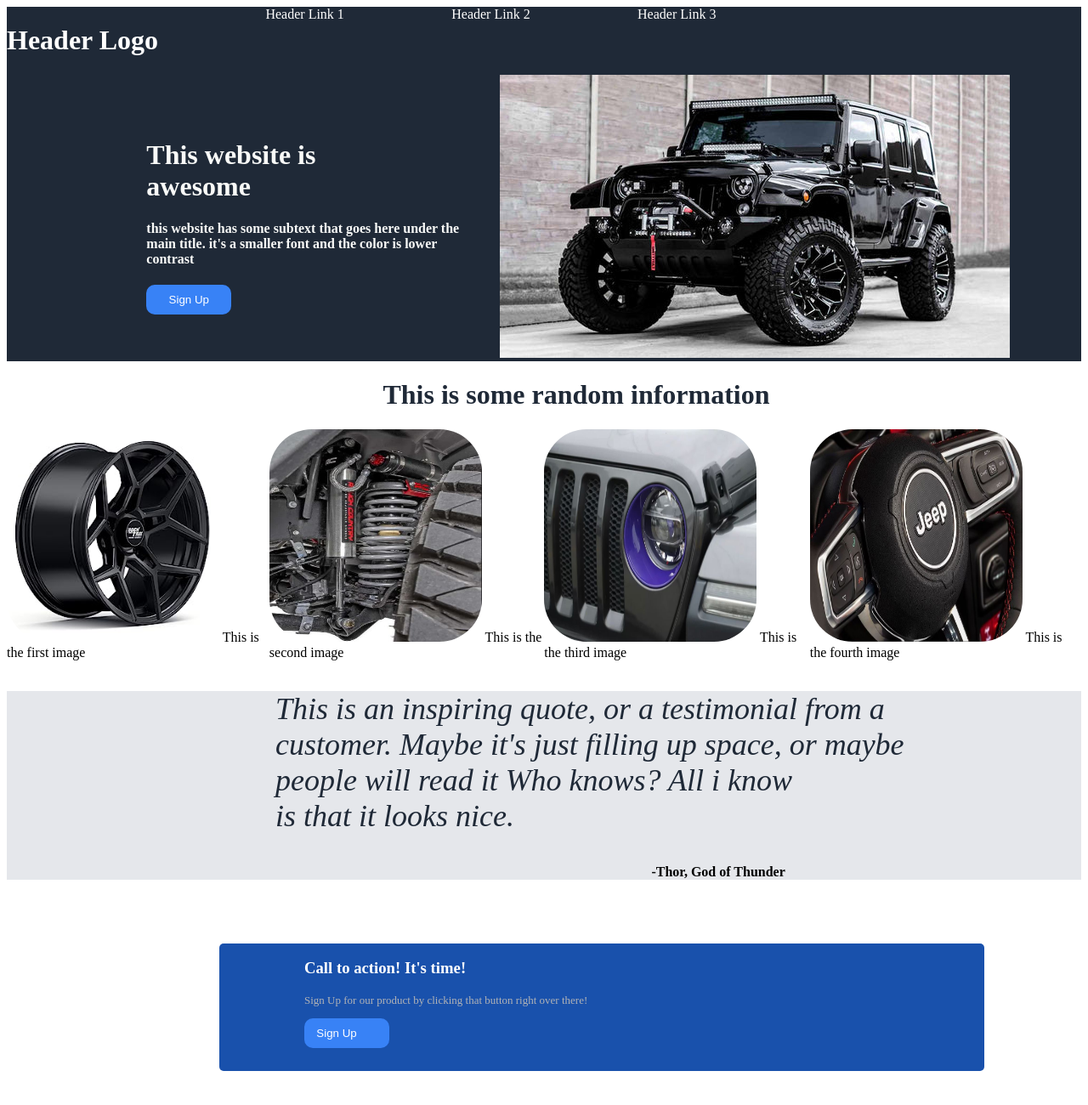
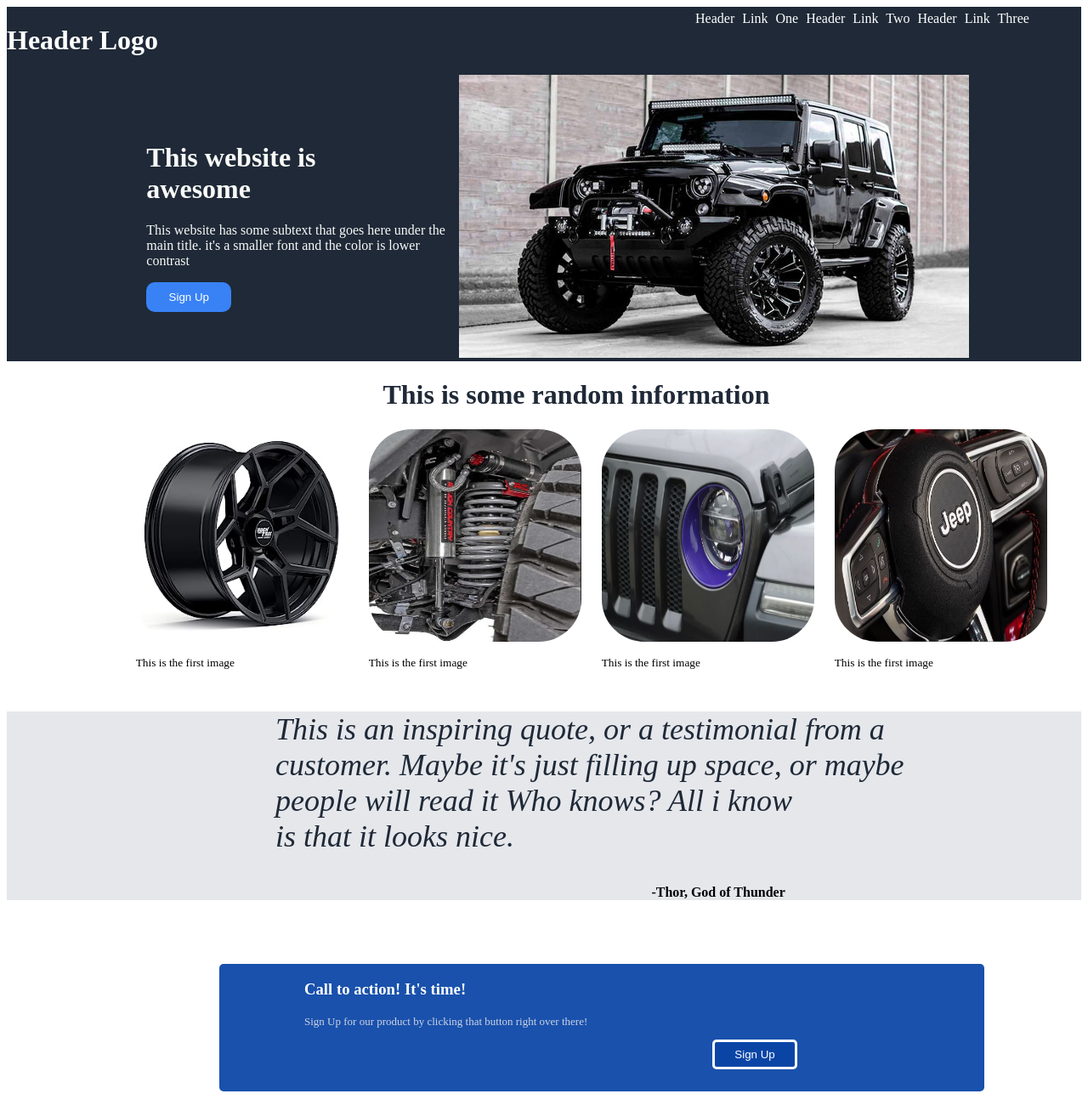
Before and after one commit to regisdush/landing-page, a plain HTML site: page index.html in a window 1280 px wide. Shown: the top 1300 px of the page at 85% size. Drawn offline with Linux system fonts and the light colour scheme.

Commit message:
Modified

```diff
--- a/index.css
+++ b/index.css
@@ -8,26 +8,33 @@
 
 
 
+
 }
 
-.nav-bar a{
+.links{
     text-decoration: none;
     color: white;
     text-transform: capitalize;
     text-align: right;
-    padding-left: 10%;
-    gap: 5rem;
+    padding-left: 50%;
     display: inline-block;
-    top: 5px;
+    padding-top: 5px;
+    word-spacing: 5px;
 }
 
+.links a{
+    text-decoration: none;
+    text-transform: capitalize;
+    color: white;
+    gap: 6rem;
+}
 .first{
     background-color: #1f2937;
     padding-top: 0%;
     display: flex;
     align-items: center;
     padding-left: 13%;
-    gap: 3rem;
+    gap: 1rem;
 
 
 }
@@ -66,6 +73,9 @@
 .second-container{
     background-color: white;
     display: flex;
+    align-items: center;
+    padding-left: 12%;
+    gap: 1.5rem;
 
 }
 
@@ -108,6 +118,10 @@
     border-radius: 20%;
 }
 
+.text-muted{
+    align-items: center;
+}
+
 .third{
     background-color: #e5e7eb;
     color: black;
@@ -141,19 +155,24 @@
     width: 800px;
     border-radius: 5px;
     padding-left: 100px;
+
 }
 
 .subscribe p{
     font-size: small;
-    color: #b2b3b6;
+    color: #ced3e4;
 
 }
 
-.subscribe button{
-    border: 1px;
+.sign-up-btn {
+    padding-left: 60%;
+}
+
+.sign-up-btn .sign-up{
+    background-color: #0945a7ee;
     border-color: white;
-    align-content: right;
-    padding-right: 30px;
+    border-radius: 5px;
+    border-style: solid;
 }
 
 
--- a/index.html
+++ b/index.html
@@ -13,9 +13,11 @@
     <div class="container">
         <div class="nav-bar">
             <h1>Header Logo</h1>
-            <a href="" class="top">Header link 1</a>
-            <a href="" class="top">Header link 2</a>
-            <a href="" class="top">Header link 3</a>
+            <div class="links">
+            <a href="" class="top">Header link One</a>
+            <a href="" class="top">Header link Two</a>
+            <a href="" class="top">Header link Three</a>
+            </div>
 
         </div>
 
@@ -24,9 +26,9 @@
             <div class="first-description">
                 <h1>This website is <br> awesome</h1>
 
-                <h4>this website has some subtext that goes here under the <br>
+                <p>This website has some subtext that goes here under the <br>
                 main title. it's a smaller font and the color is lower <br>
-            contrast</h4>
+            contrast</p>
 
             <button class="sign-up"> Sign Up</button>
 
@@ -48,22 +50,22 @@
 
             <div class="second-one">
                 <img src="../images/1.jpg" alt="One">
-                <small="text-muted">This is the first image</small>
+                <small class="text-muted"><p>This is the first image</p></small>
 
             </div>
             <div class="second-two">
                 <img src="../images/2.jpg" alt="Two">
-                <small="text-muted">This is the second image</small>
+                <small class="text-muted"><p>This is the first image</p></small>
 
             </div>
             <div class="second-three">
                 <img src="../images/3.jpg" alt="Three">
-                <small="text-muted">This is the third image</small>
+                <small class="text-muted"><p>This is the first image</p></small>
 
             </div>
             <div class="second-four">
                 <img src="../images/4.jpg" alt="Four">
-                <small="text-muted">This is the fourth image</small>
+                <small class="text-muted"><p>This is the first image</p></small>
 
             </div>
 
@@ -88,7 +90,9 @@
             <div class="subscribe">
                 <h3><b>Call to action! It's time!</b></h3>
                 <p>Sign Up for our product by clicking that button right over there!</p>
+                <div class="sign-up-btn">
                 <button class="sign-up">Sign Up</button>
+                </div>
 
             </div>
 
```
